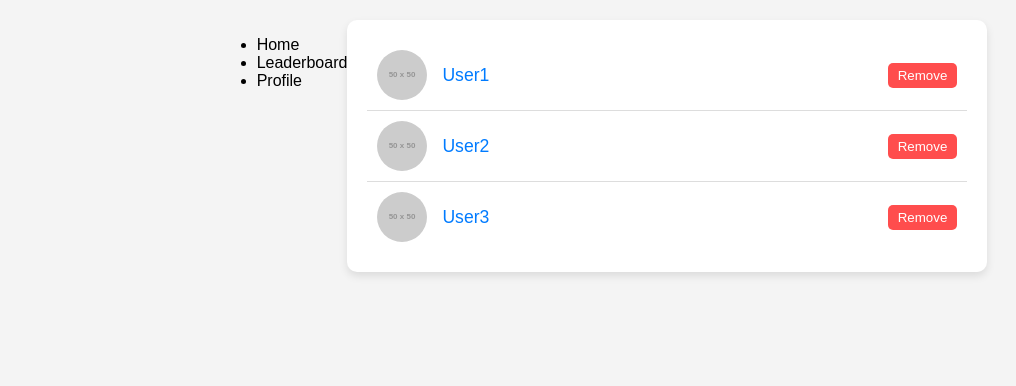
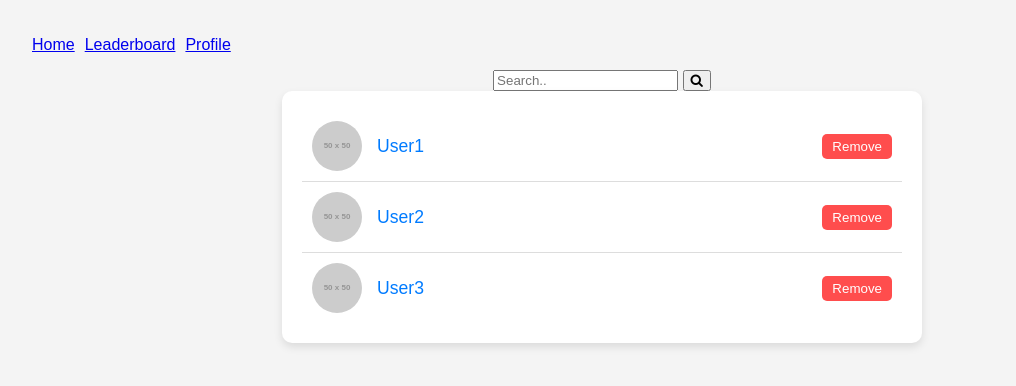
Before and after one commit to jennieosa/HackSheffield9, a website: page hackathon2024/views/friends.html in a window 1280 px wide. Shown: the whole page, without its empty margins (38-1054 px from the left). Drawn offline with Linux system fonts and the light colour scheme; placeholder pictures from the web are drawn by us.

Commit message:
added search bar, nav bar, edited friends page layout

```diff
--- a/hackathon2024/views/friends.html
+++ b/hackathon2024/views/friends.html
@@ -4,6 +4,7 @@
     <meta charset="UTF-8" />
     <meta name="viewport" content="width=device-width, initial-scale=1.0" />
     <title>User List</title>
+    <link rel="stylesheet" href="https://cdnjs.cloudflare.com/ajax/libs/font-awesome/4.7.0/css/font-awesome.min.css">
     <link rel="icon" type="image/x-icon" href="favicon_1.png">
     <style>
       body {
@@ -11,7 +12,6 @@
         background-color: #f4f4f4;
         margin: 0;
         padding: 20px;
-        display: flex;
         justify-content: center;
       }
       .user-list-container {
@@ -62,16 +62,50 @@
       .remove-friend-button:hover {
         background-color: #e60000;
       }
+
+      main{
+        display: flex;
+        flex-direction: column;
+        justify-content: space-around;
+        align-items: center;
+      }
+
+      nav ul li{
+        padding-left: 10px;
+        border: none;
+      }
+
+      nav ul{
+        list-style: none;
+        display: flex;
+        flex-direction: row;
+      }
+
+      nav {
+        width: 100%;
+      }
     </style>
   </head>
   <body>
     <nav>
       <ul>
-        <li>Home</li>
-        <li>Leaderboard</li>
-        <li>Profile</li>
+        <li><a href="home.html">Home</a></li>
+        <li><a href="friends.html">Leaderboard</a></li>
+        <li><a href="profile.html">Profile</a></li>
       </ul>
     </nav>
+    <main>
+      <div class="search-container">
+        <form id="searchForm">
+            <input type="text" id="searchInput" placeholder="Search.." name="search">
+            <button id="searchButton" type="submit">
+                <span>
+                    <i class="fa fa-search"></i>
+                </span>
+            </button>
+        </form>
+    </div>
+
       <div class="user-list-container">
         <!-- User Row 1 -->
         <div class="user-row">
@@ -114,5 +148,6 @@
 
         <!-- Add more user rows as needed -->
       </div>
+    </main>
   </body>
 </html>
```
Also changed, not shown: hackathon2024/views/login.html (+1 -1 lines), hackathon2024/views/register.html (+1 -1 lines), 2 other files. Lines whose indentation alone changed are shown as unchanged.
